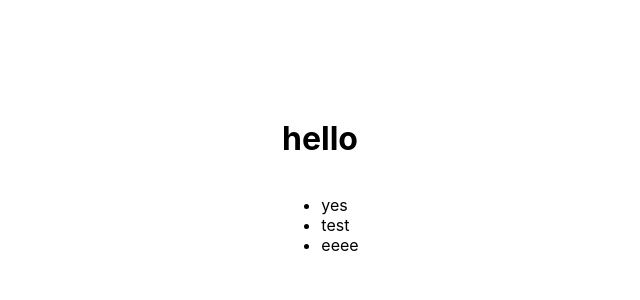
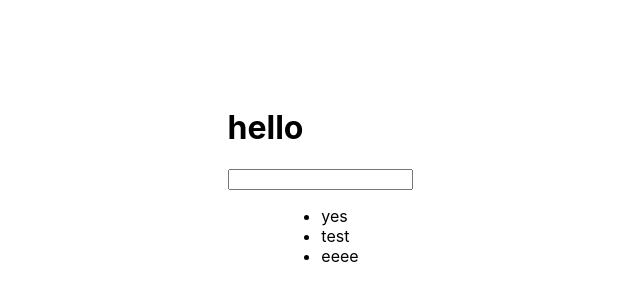
Before and after one commit to f1reball/list-concept, a React (Create React App) app: page / in a window 1280 px wide. Shown: the part 216-516 px from the top of the page, without its empty margins (320-960 px from the left). Built offline with nearby package versions, Linux system fonts and the light colour scheme; the HTML template or start-up script is replaced by a standard one.

Commit message:
added basic update text to local state

```diff
--- a/src/App.js
+++ b/src/App.js
@@ -12,7 +12,7 @@ function App() {
 
   return (
     <div className="App">
-        <Input />
+        <Input list={list} listSetter={setList}/>
         <ListDisplay list={list} />
     </div>
   );
--- a/src/components/input.js
+++ b/src/components/input.js
@@ -1,11 +1,30 @@
-import React from "react";
+import React, { useState } from "react";
 
-function input() {
+function Input() {
+
+    const [data, setData] = useState("");
+
+    function handleChange(e) {
+        setData(e.target.value);
+    }
+
+    function handleSubmit(e) {
+        e.preventDefault();
+
+        if(data !== "") {
+            console.log(data);
+            setData("");
+        }
+    }
+
     return(
         <div>
             <h1>hello</h1>
+            <form onSubmit={handleSubmit}>
+                <input type="text" onChange={handleChange} value={data}></input>
+            </form>
         </div>
     );
 }
 
-export default input;
+export default Input;
```
